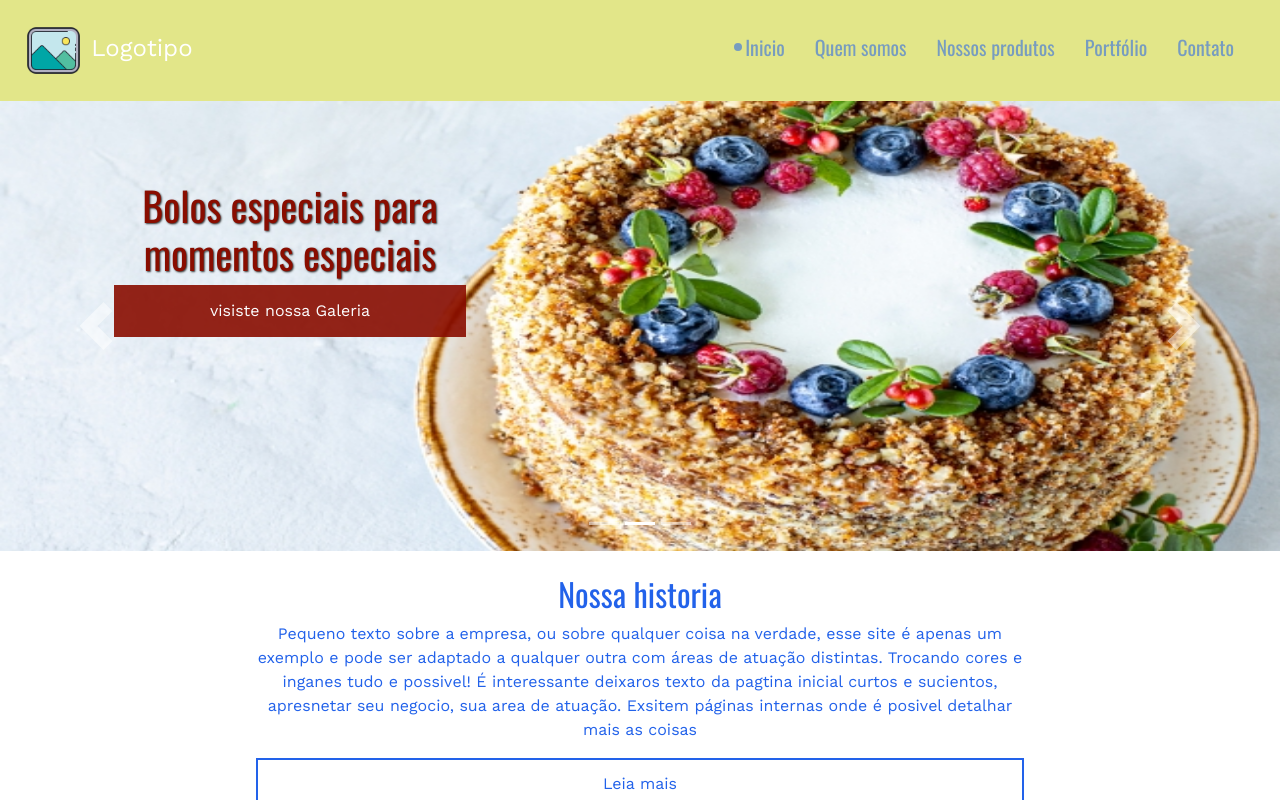
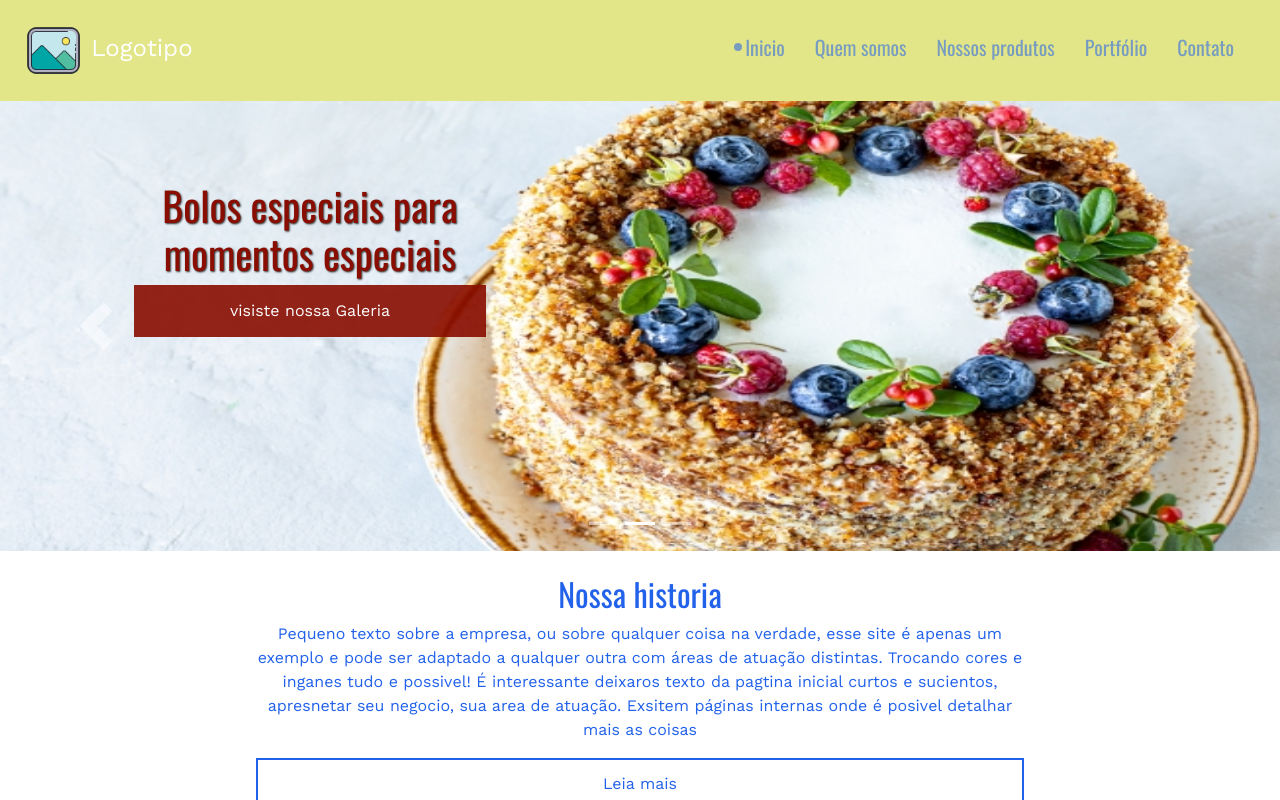
Before and after one commit to FelipeModena/Template-Site-Confeitos, a Nuxt app in the folder client-template2/: page / in a window 1280 px wide. Shown: the top 800 px of the page. Built offline with nearby package versions, Linux system fonts and the light colour scheme.

Commit message:
Update index.vue

```diff
--- a/client-template2/pages/index.vue
+++ b/client-template2/pages/index.vue
@@ -150,7 +150,7 @@ export default {
 .relative-container-carousel div {
   position: absolute;
   top: 8px;
-  left: 90px;
+  left: 110px;
   width: 400px;
   height: 500px;
 }
```
